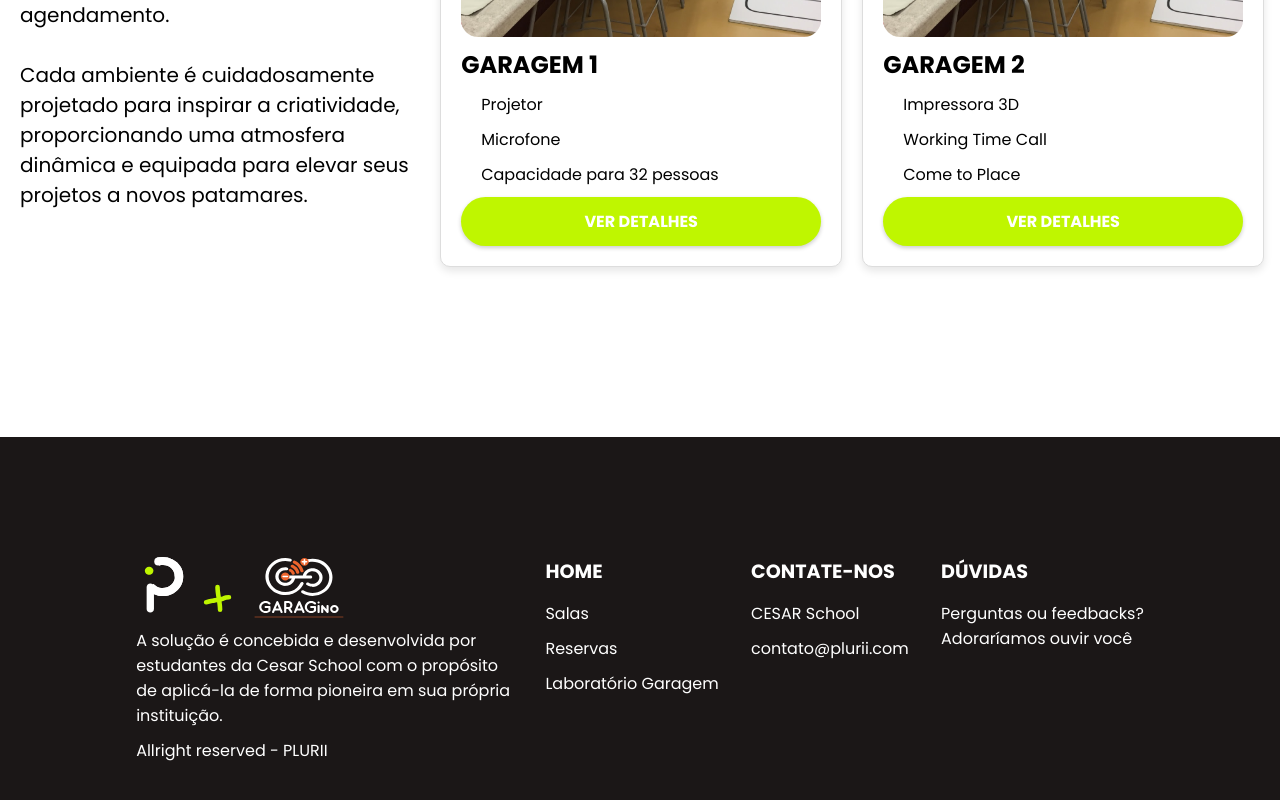
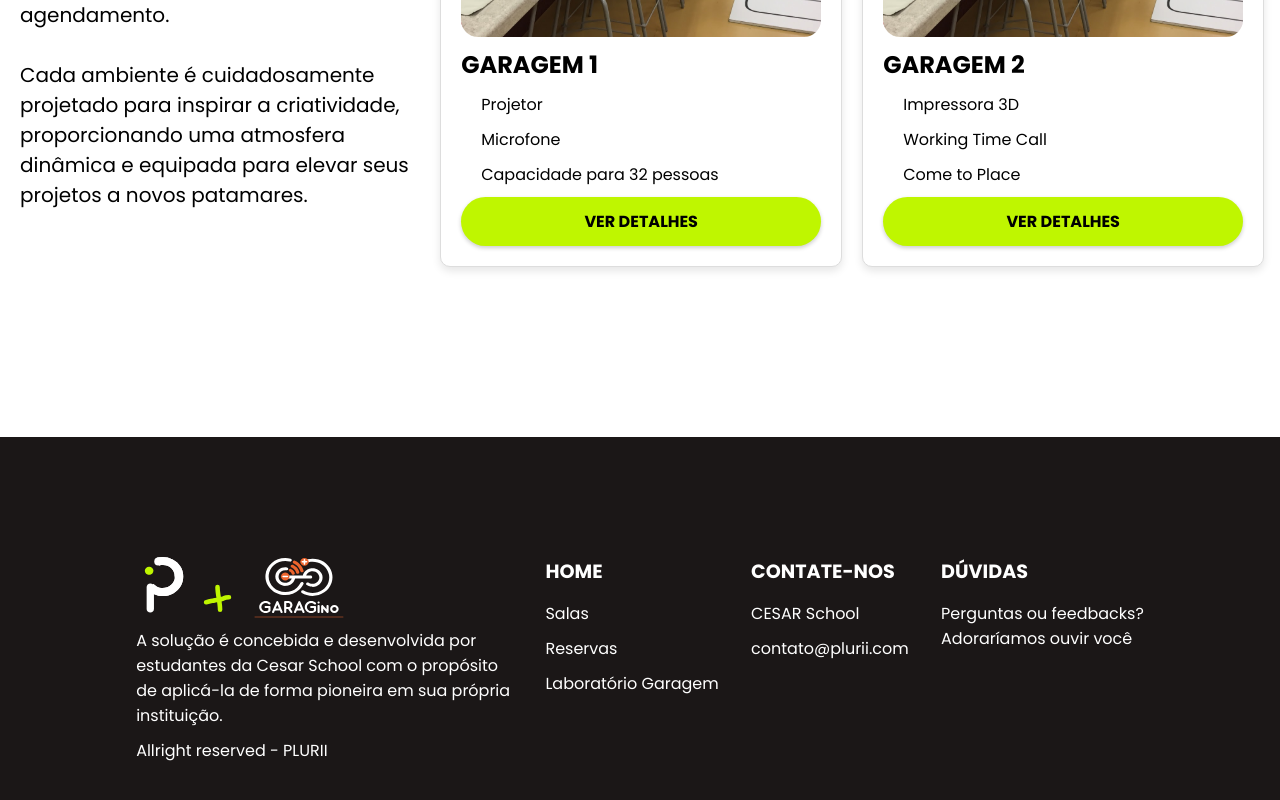
Before and after one commit to tharaujo17/proj3-plurii-frontend, a React (Vite) app in the folder pluriiv2/: page / in a window 1280 px wide. Shown: the part 1205-2005 px from the top of the page. Built offline with nearby package versions, Linux system fonts and the light colour scheme.

Commit message:
update cor detailButton

```diff
--- a/pluriiv2/src/pages/Home/Components/styled.ts
+++ b/pluriiv2/src/pages/Home/Components/styled.ts
@@ -167,7 +167,7 @@ export const ContentContainer = styled.div`
 
 export const DetailButton = styled.a`
   background-color: #BFF600;
-  color: #ffffff; // Cor do texto
+  color: #000; // Cor do texto
   text-align: center;
   text-decoration: none;
   font-weight: bold;
```
